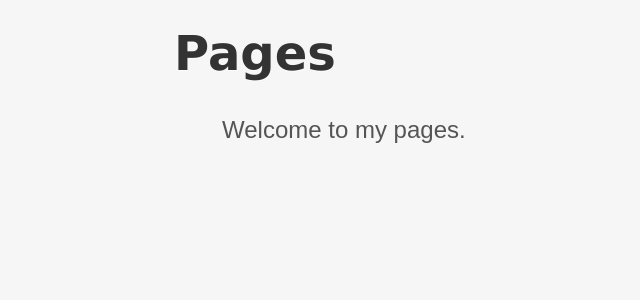
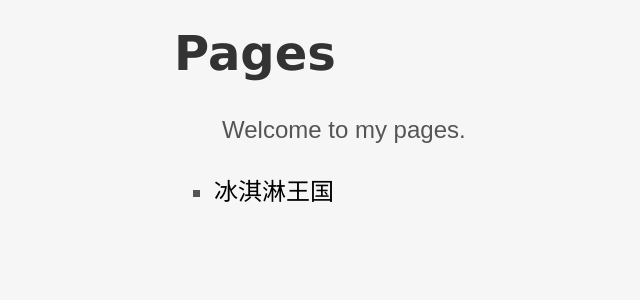
Before and after one commit to jjgod/jjgod.github.com, a Jekyll site: the page built from index.markdown, in a window 1280 px wide. Shown: the top 300 px of the page, without its empty margins (46-686 px from the left). Built offline with Jekyll 4.4.1, drawn with Linux system fonts in a browser that asks for light colours; Markdown is read by kramdown in place of the engine named in the settings.

Commit message:
Add index link

```diff
--- a/index.markdown
+++ b/index.markdown
@@ -4,3 +4,5 @@ title: Pages
 ---
 
 Welcome to my pages.
+
+* [冰淇淋王国](/empire-icecream.html)
```
